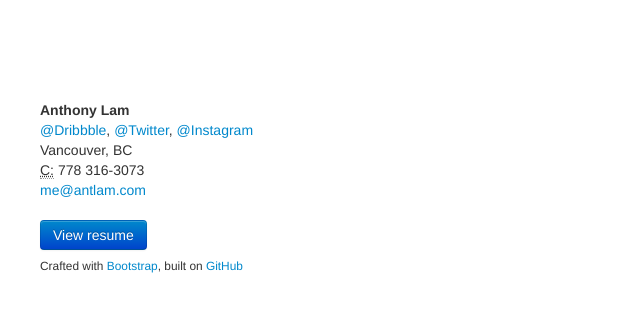
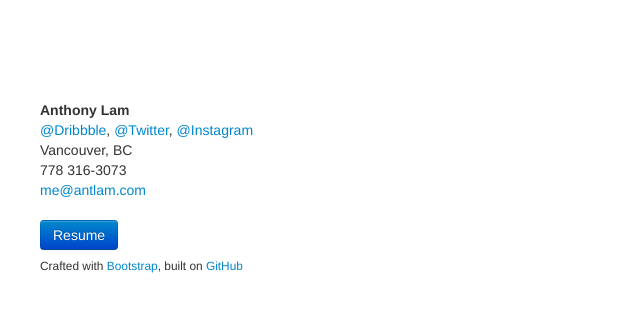
Before and after one commit to antlam/antlam.github.io, a plain HTML site: page index.html in a window 1280 px wide. Shown: the whole page, without its empty margins (0-640 px from the left). Drawn offline with nearby package versions, Linux system fonts and the light colour scheme.

Commit message:
Copy fixes and updated resume.PDF
Removed <attr> showoff tag and revised copy of CTA button. Also,
updated resume.PDF

```diff
--- a/index.html
+++ b/index.html
@@ -11,11 +11,11 @@
     <address>
         <strong>Anthony Lam</strong><br>
         <a href="http://dribbble.com/antlam">@Dribbble</a>, <a href="http://twitter.com/antlam7">@Twitter</a>, <a href="http://www.instagram.com/antlam7">@Instagram</a><br>
-    Vancouver, BC<br>
-        <abbr title="Cell">C:</abbr> 778 316-3073<br>
+        Vancouver, BC<br>
+        778 316-3073<br>
         <a href="mailto:me@antlam.com?subject=Let's work together!">me@antlam.com</a>
     </address>
-    <a href="antlam_resume_2013.pdf" target="_blank" class="btn btn-primary">View resume</a><br>
+    <a href="antlam_resume_2013.pdf" target="_blank" class="btn btn-primary">Resume</a><br>
     <!-- <a href="https://github.com/antlam/antlam.github.io" class="btn">View on GitHub</a><br> -->
         <div style ="padding-top: 5px;">
             <small>Crafted with <a href="http://twitter.github.io/bootstrap/">Bootstrap</a>, built on <a href="https://github.com/antlam/antlam.github.io">GitHub</a></small>
```
Also changed, not shown: 1 other file.
